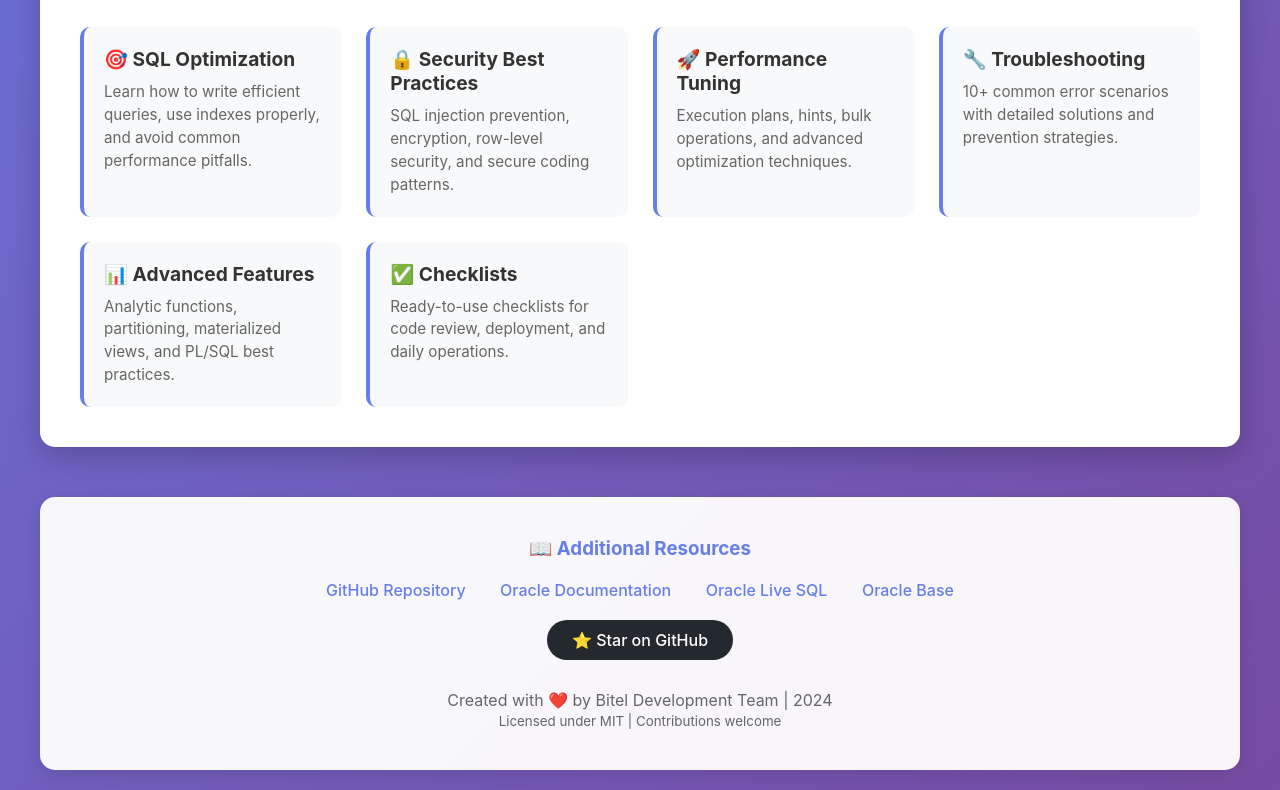
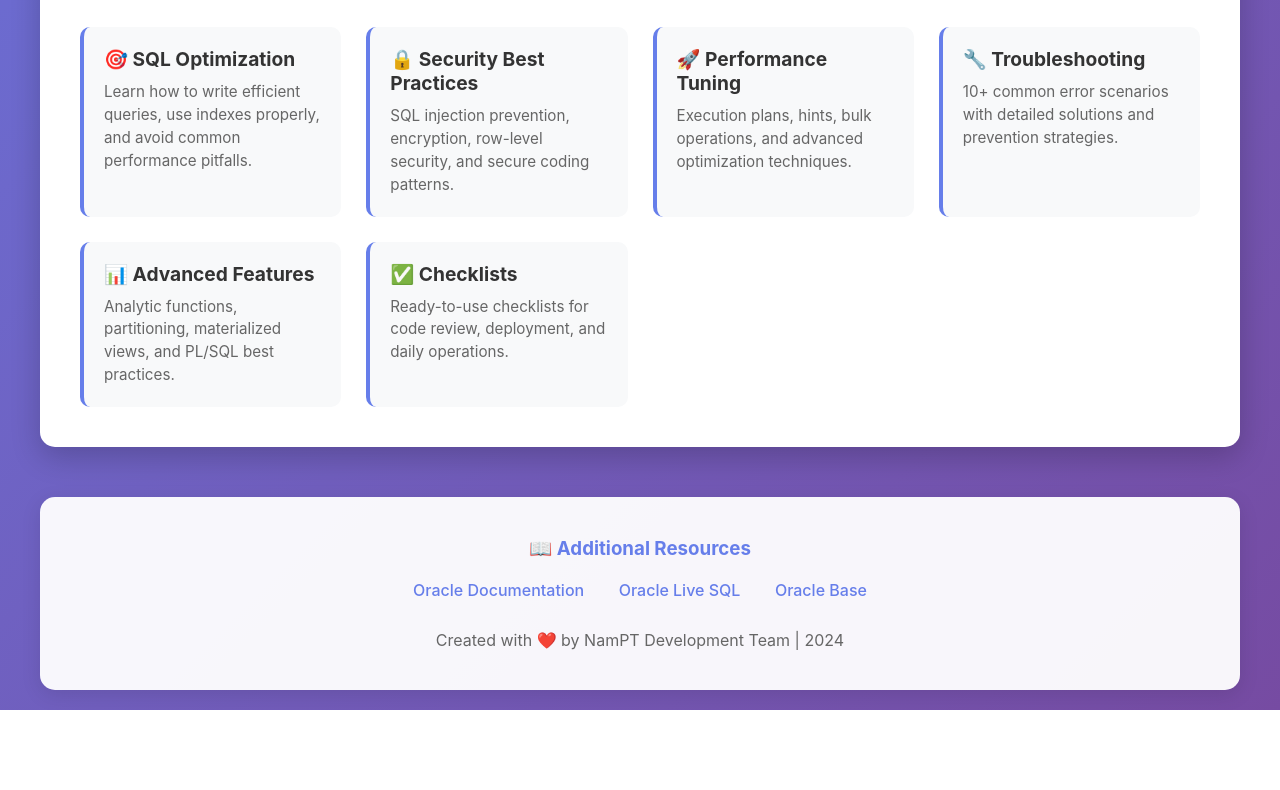
Before and after one commit to namptptit-stack/bitel-documentations, a plain HTML site: page oracle-database/index.html in a window 1280 px wide. Shown: the part 1174-1964 px from the top of the page. After the commit the page ends 1884 px from the top, so only its background shows below. Drawn offline with Linux system fonts and the light colour scheme.

Commit message:
Update index.html

```diff
--- a/oracle-database/index.html
+++ b/oracle-database/index.html
@@ -414,17 +414,12 @@
         <footer>
             <h3>📖 Additional Resources</h3>
             <div>
-                <a href="https://github.com/namptptit-stack/bitel-documentations">GitHub Repository</a>
                 <a href="https://docs.oracle.com/en/database/">Oracle Documentation</a>
                 <a href="https://livesql.oracle.com/">Oracle Live SQL</a>
                 <a href="https://oracle-base.com/">Oracle Base</a>
             </div>
-            <a href="https://github.com/namptptit-stack/bitel-documentations" class="github-link">
-                ⭐ Star on GitHub
-            </a>
             <p style="margin-top: 30px; color: #666;">
-                Created with ❤️ by Bitel Development Team | 2024<br>
-                <small>Licensed under MIT | Contributions welcome</small>
+                Created with ❤️ by NamPT Development Team | 2024
             </p>
         </footer>
     </div>
```
